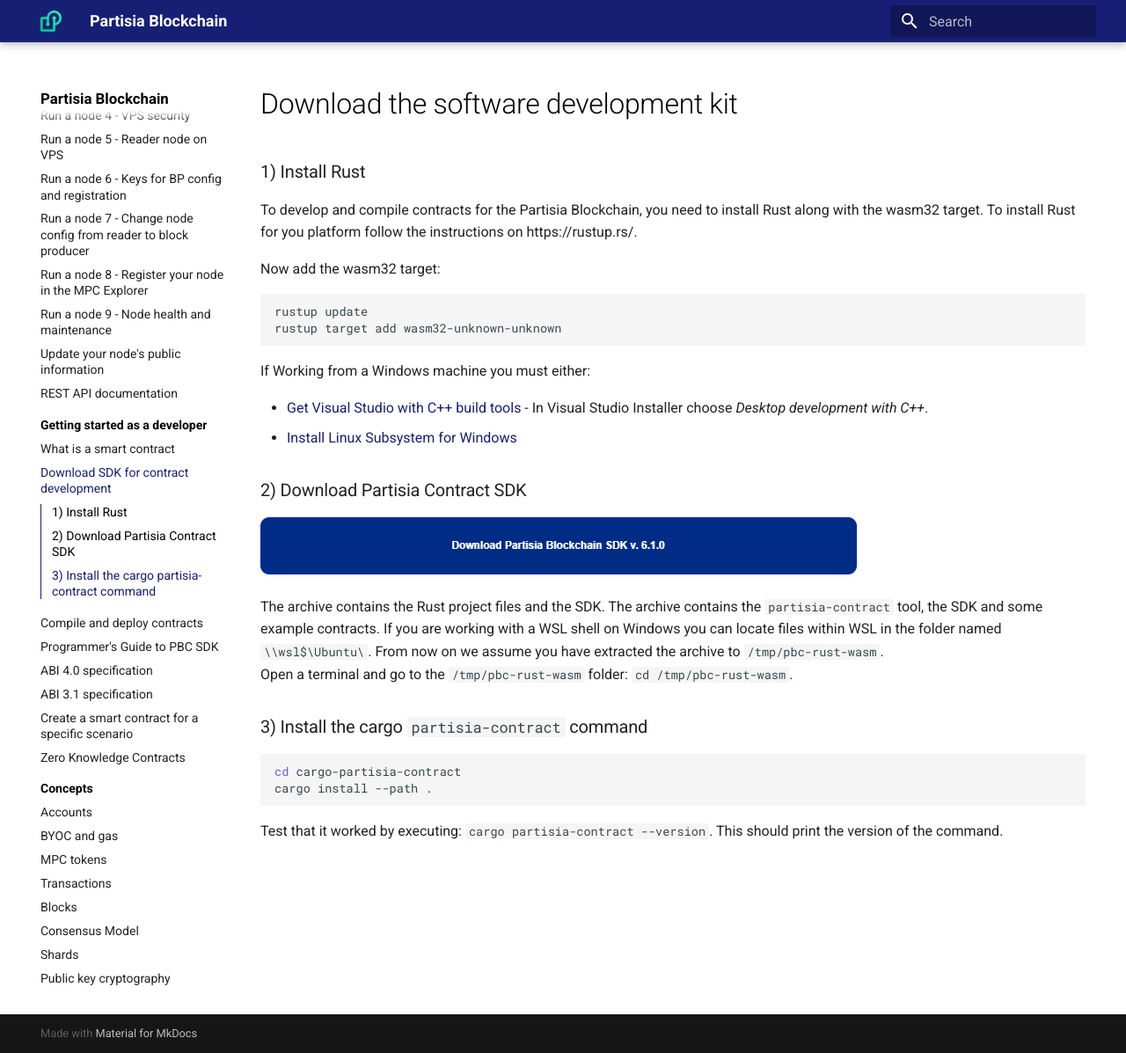
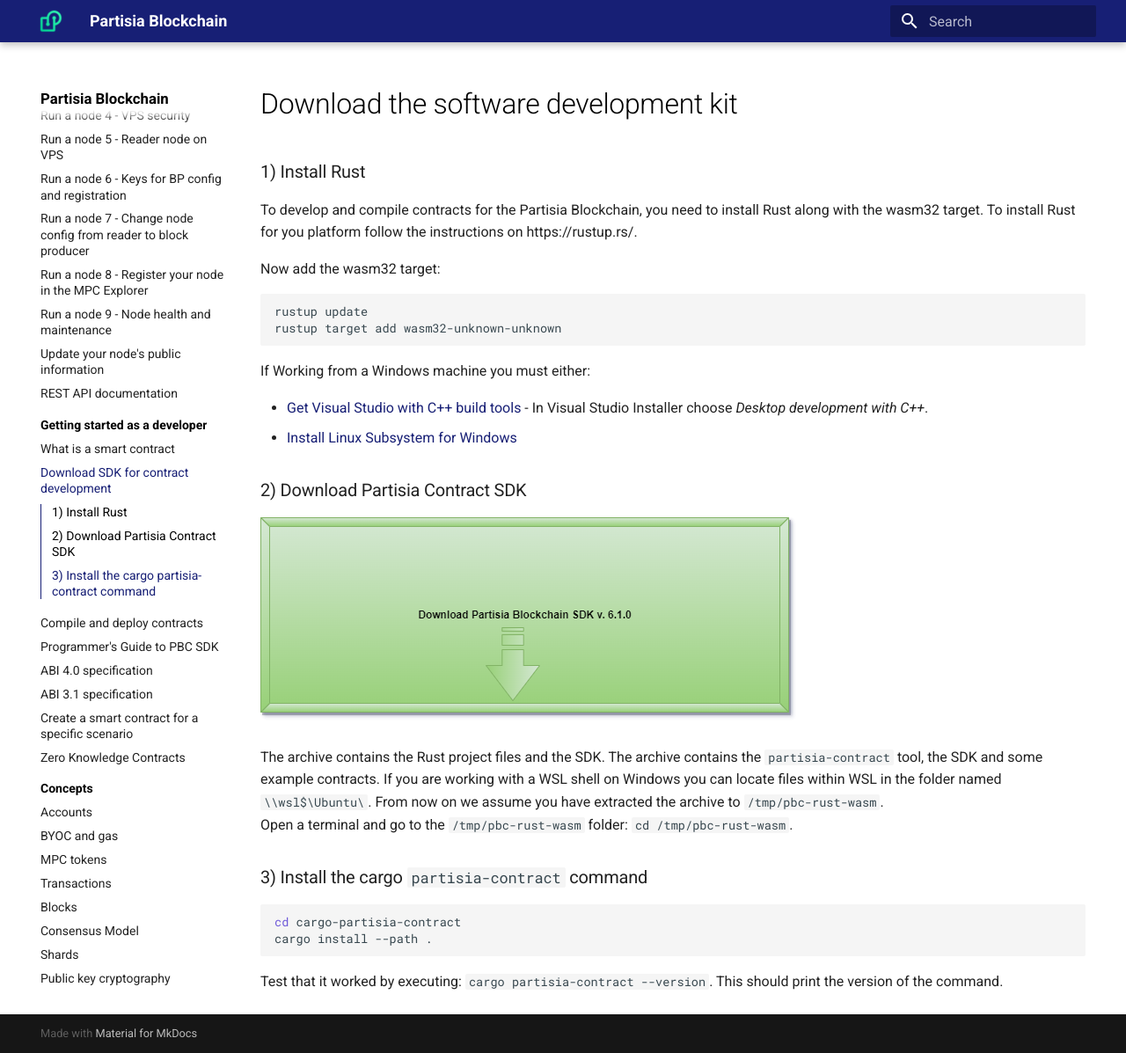
Before and after one commit to 0xSero/partisia-docs, an MkDocs documentation site: the page built from docs/download-sdk.md, in a window 1280 px wide and 1197 px high. Shown: the whole window at 88% size. Built offline with MkDocs 1.6.1 and Material for MkDocs 9.7.7, drawn with Linux system fonts in a browser that asks for light colours; a script that is not in the unit is left out.

Commit message:
button design

```diff
--- a/docs/download-sdk.md
+++ b/docs/download-sdk.md
@@ -16,7 +16,7 @@
 
 ### 2) Download Partisia Contract SDK
 
-[![button](Download.png)](LINK_TO_RUST_CONTRACT_SDK)
+[![button](Button.drawio.png)](LINK_TO_RUST_CONTRACT_SDK)
 
 The archive contains the Rust project files and the SDK. The archive contains the `partisia-contract` tool, the SDK and some example contracts.
 If you are working with a WSL shell on Windows you can locate files within WSL in the folder named `\\wsl$\Ubuntu\`.
```
Also changed, not shown: docs/Button.drawio.png (added).
